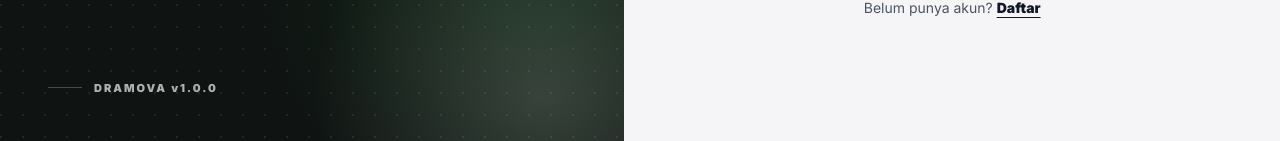
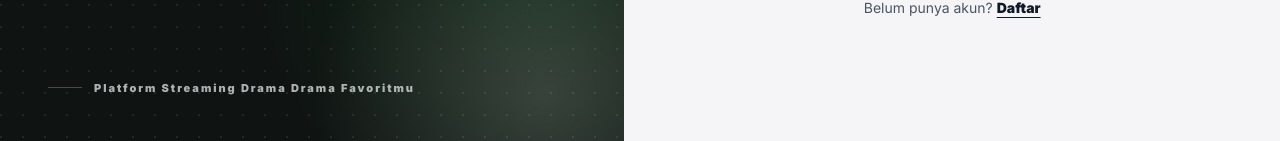
Before and after one commit to azharangga/dramova, a Next.js app: page /login in a window 1280 px wide. Shown: the part 656-797 px from the top of the page. Built offline with nearby package versions, Linux system fonts and the light colour scheme; no server answers.

Commit message:
feat: add AuthBrandPanel component for authentication layout

```diff
--- a/src/components/auth/AuthBrandPanel.tsx
+++ b/src/components/auth/AuthBrandPanel.tsx
@@ -12,7 +12,7 @@ export function AuthBrandPanel() {
       </div>
       <div className="auth-brand-foot">
         <span />
-        <p>DRAMOVA v1.0.0</p>
+        <p>Platform Streaming Drama Drama Favoritmu</p>
       </div>
     </aside>
   );
```
